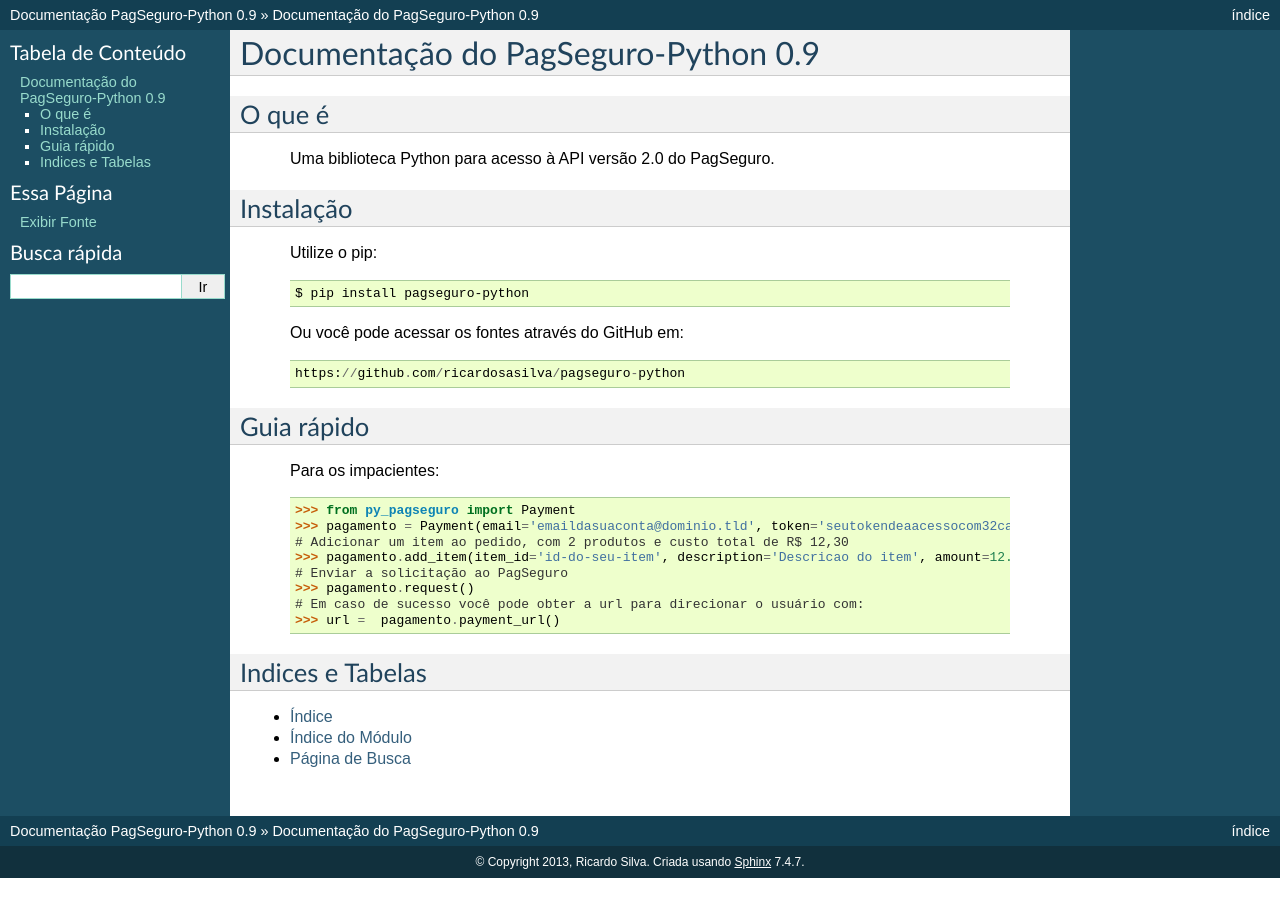
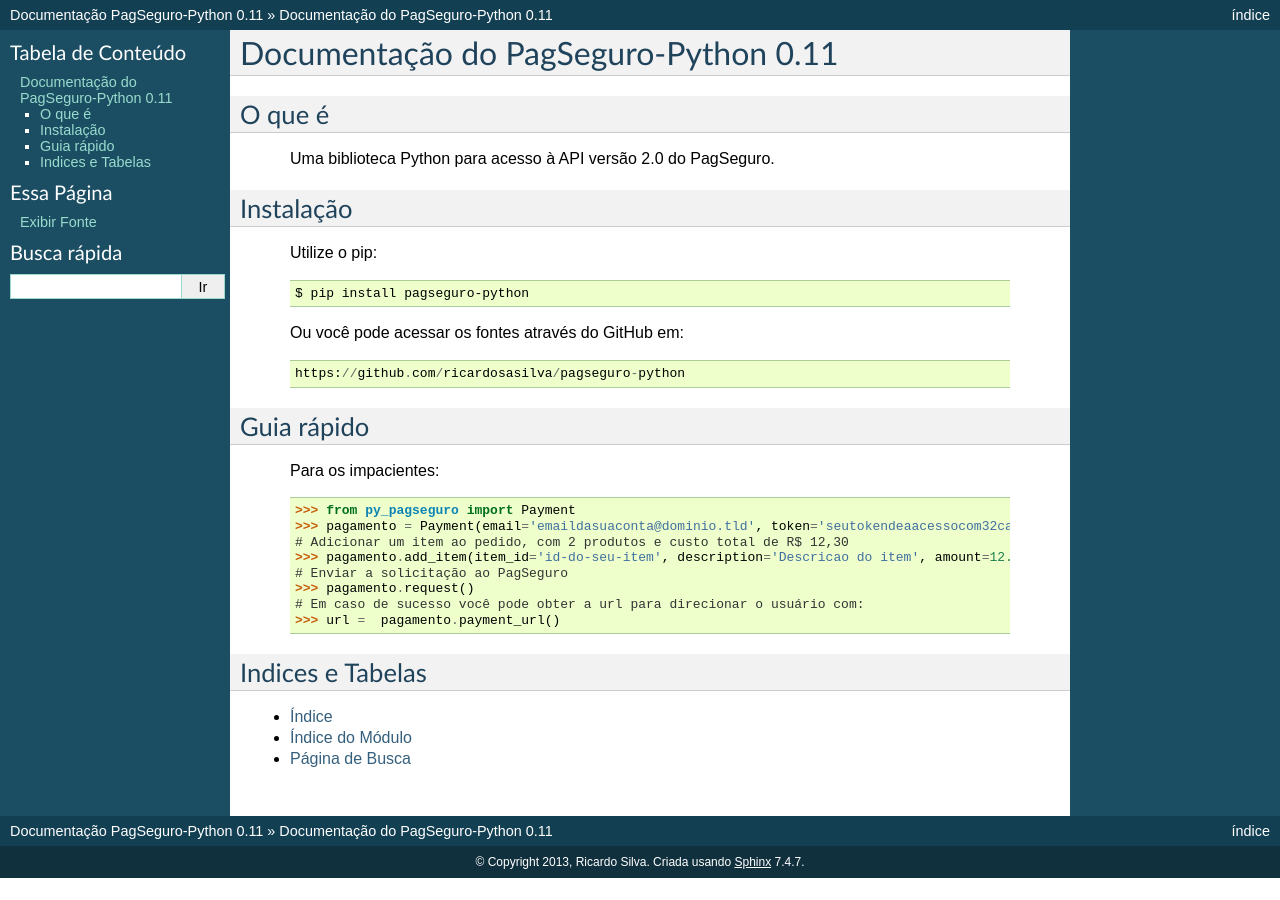
Before and after one commit to joao-bjsoftware/pagseguro-python, a Sphinx documentation site: the page built from docs/source/index.rst, in a window 1280 px wide. Built offline with Sphinx 7.4.7, drawn with Linux system fonts in a browser that asks for light colours.

Commit message:
Versão atualizada no conf da documentação

```diff
--- a/docs/source/conf.py
+++ b/docs/source/conf.py
@@ -59,9 +59,9 @@
 # built documents.
 #
 # The short X.Y version.
-version = '0.9'
+version = '0.11'
 # The full version, including alpha/beta/rc tags.
-release = '0.9'
+release = '0.11'
 
 # The language for content autogenerated by Sphinx. Refer to documentation
 # for a list of supported languages.
```
